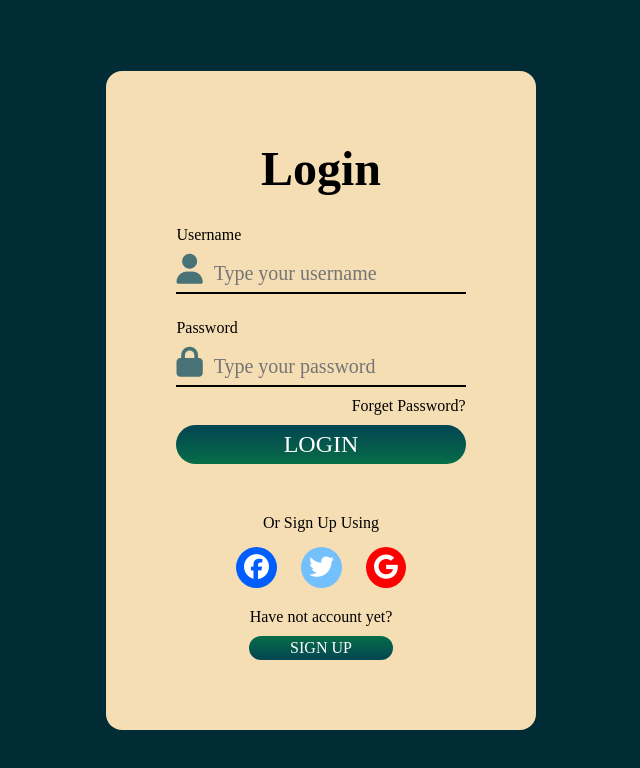
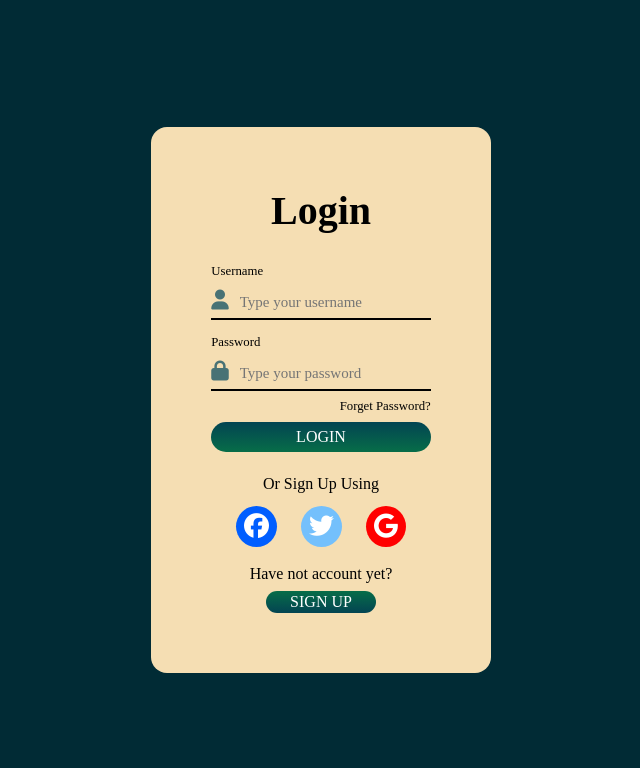
Before and after one commit to MohdSahbaz/Login-Page, a plain HTML site: page index.html in a window 1280 px wide. Shown: the whole page, without its empty margins (319-959 px from the left). Drawn offline with Linux system fonts and the light colour scheme.

Commit message:
Update style.css

```diff
--- a/style.css
+++ b/style.css
@@ -14,26 +14,26 @@
 .login-form{
     background: wheat;
     border-radius: 1rem;
-    padding: 70px;
+    padding: 60px;
 }
 form h1{
-    font-size: 3rem;
+    font-size: 2.5rem;
     text-align: center;
     margin-bottom: 30px;
 }
 form p{
-    font-size: 1rem;
+    font-size: 0.8rem;
 }
 .username p, .userpassword p{
-    margin-bottom: 10px;
+    margin-bottom: 8px;
 }
 .username i, .userpassword i{
-    font-size: 30px;
+    font-size: 20px;
     opacity: 0.7;
     color: rgb(0, 69, 92);
 }
 .username input, .userpassword input{
-    font-size: 20px;
+    font-size: 15px;
     padding: 7px;
     outline: none;
     border: none;
@@ -41,14 +41,14 @@ form p{
 }
 .username, .userpassword{
     border-bottom: 2px solid;
-    margin-top: 25px;
+    margin-top: 15px;
 }
 .forget-password{
     text-align: end;
-    margin-top: 10px;
+    margin-top: 8px;
 }
 .login-btn{
-    font-size: 1.5rem;
+    font-size: 1rem;
     width: 100%;
     border-radius: 2rem;
     border: none;
@@ -56,10 +56,10 @@ form p{
     color: white;
     padding: 6px;
     cursor: pointer;
-    margin-top: 10px;
+    margin-top: 8px;
 }
 .signup-form{
-    margin-top: 40px;
+    margin-top: 15px;
     display: flex;
     flex-direction: column;
     justify-content: center;
@@ -67,7 +67,7 @@ form p{
 }
 .signup-form p{
     text-align: center;
-    margin-top: 10px;
+    margin-top: 8px;
 }
 .signup-form i{
     cursor: pointer;
@@ -80,7 +80,7 @@ form p{
     border: none;
     background: linear-gradient(rgb(7, 109, 72), rgb(3, 68, 82));
     color: white;
-    padding: 3px;
+    padding: 2px;
     cursor: pointer;
-    margin-top: 10px;
+    margin-top: 8px;
 }
```
